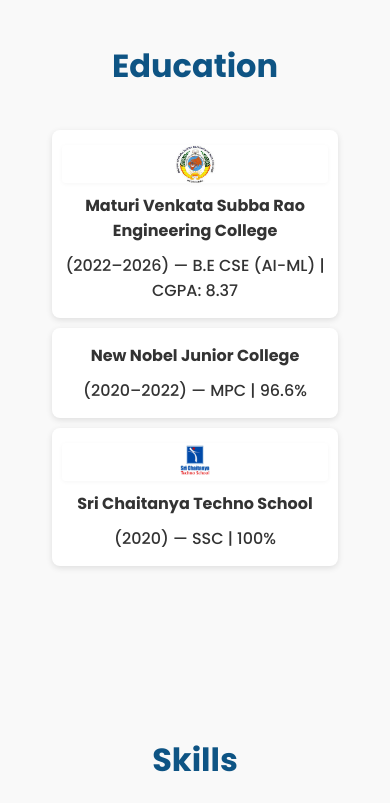
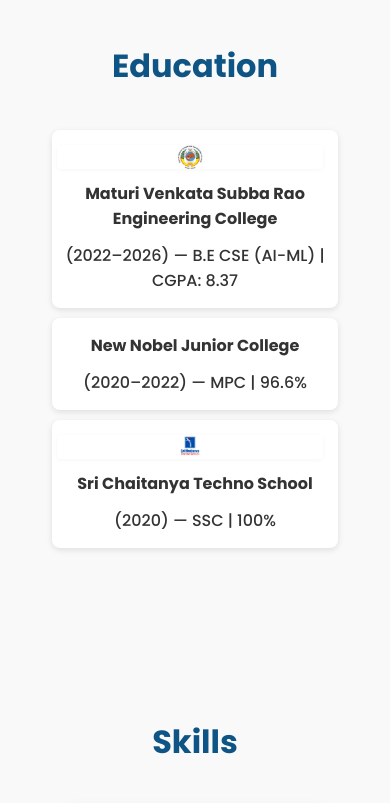
Before and after one commit to gayathrikota02/Gayathri_Portfolio, a plain HTML site: page index.html in a window 390 px wide. Shown: the part 1460-2263 px from the top of the page. Drawn offline with Linux system fonts and the light colour scheme.

Commit message:
Update style.css

```diff
--- a/style.css
+++ b/style.css
@@ -765,3 +765,44 @@ body.dark-mode #theme-toggle {
   background: #fff;
   box-shadow: 0 1px 4px rgba(0,0,0,0.04);
 }
+
+.timeline li {
+  display: flex;
+  align-items: center;
+  gap: 18px;
+  margin: 15px 0;
+  padding: 15px;
+  background: white;
+  border-radius: 8px;
+  box-shadow: 0 2px 6px rgba(0,0,0,0.1);
+}
+
+.edu-logo {
+  display: inline-block;
+  height: 38px;                 /* Laptop/Desktop size */
+  width: auto;
+  max-width: 100px;             /* Prevent from stretching */
+  margin-right: 18px;
+  margin-left: 0;
+  vertical-align: middle;
+  border-radius: 4px;
+  object-fit: contain;
+  background: #fff;
+  box-shadow: 0 1px 4px rgba(0,0,0,0.04);
+}
+
+/* Mobile: smaller and still left-aligned */
+@media (max-width: 600px) {
+  .timeline li {
+    flex-direction: row;
+    align-items: center;
+    gap: 12px;
+    padding: 11px 6px;
+  }
+  .edu-logo {
+    height: 24px;
+    max-width: 60px;
+    margin-right: 10px;
+    margin-left: 0;
+  }
+}
```
